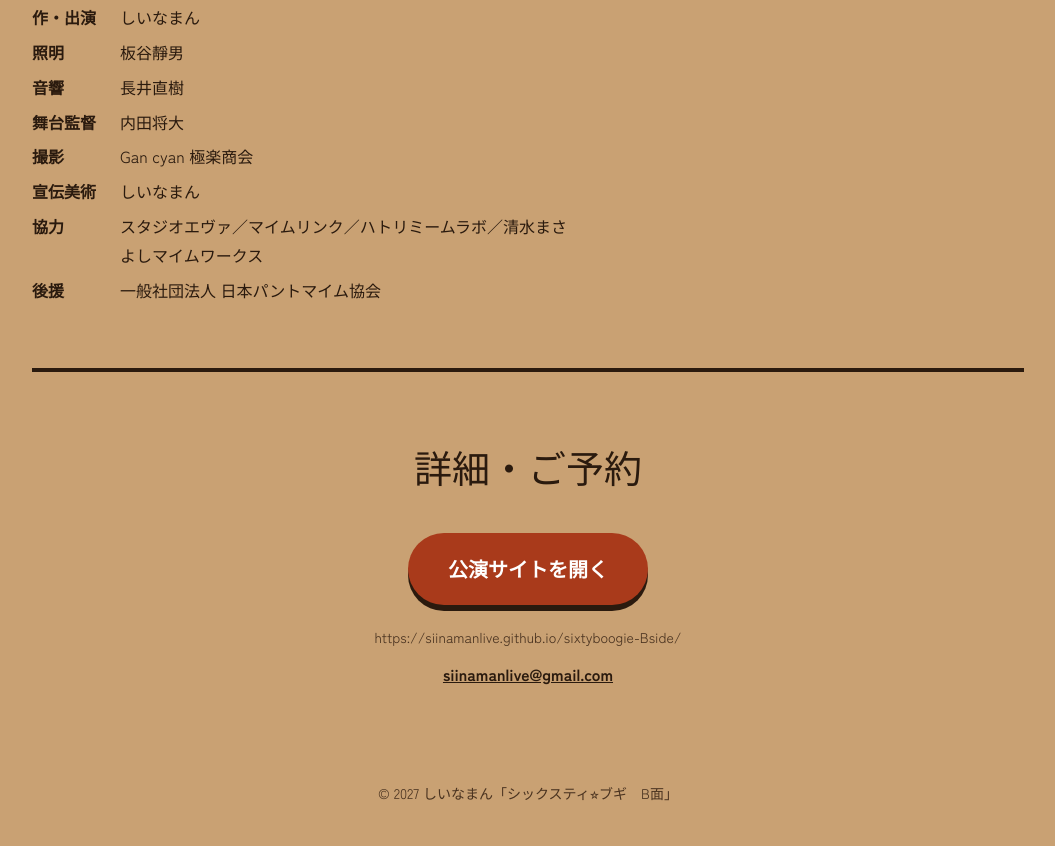
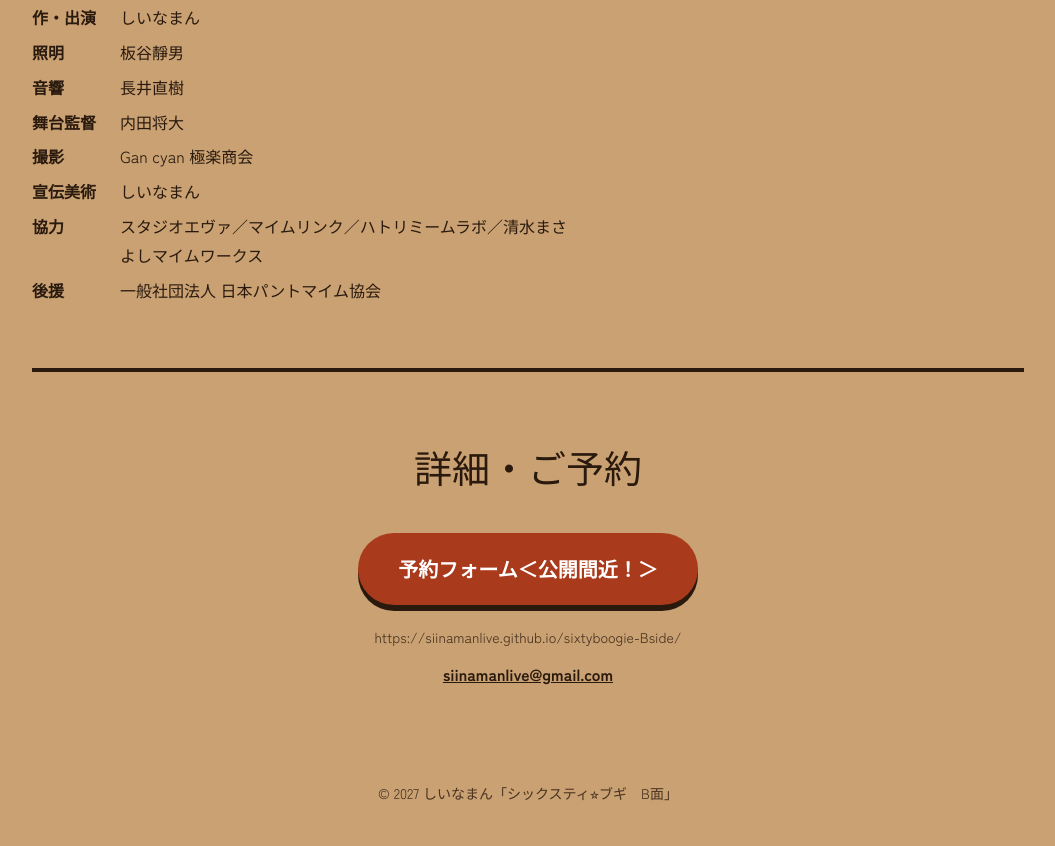
Before and after one commit to siinamanlive/siinamanlive.github.io, a plain HTML site: page sixtyboogie-Bside/index.html in a window 1280 px wide. Shown: the part 2757-3603 px from the top of the page, without its empty margins (112-1167 px from the left). Drawn offline with Linux system fonts and the light colour scheme; a web font is replaced by a local one.

Commit message:
Update index.html
フォーム公開間近

```diff
--- a/sixtyboogie-Bside/index.html
+++ b/sixtyboogie-Bside/index.html
@@ -164,7 +164,7 @@ footer{padding:28px 0 40px;text-align:center;font-size:14px;color:var(--muted)}
 
   <section id="site" class="cta">
     <h2>詳細・ご予約</h2>
-    <a class="btn" href="https://siinamanlive.github.io/sixtyboogie-Bside/" target="_blank" rel="noopener">公演サイトを開く</a>
+    <a class="btn" href="https://siinamanlive.github.io/sixtyboogie-Bside/" target="_blank" rel="noopener">予約フォーム＜公開間近！＞</a>
     <span class="url">https://siinamanlive.github.io/sixtyboogie-Bside/</span>
     <a class="mail" href="mailto:siinamanlive@gmail.com">siinamanlive@gmail.com</a>
   </section>
```
